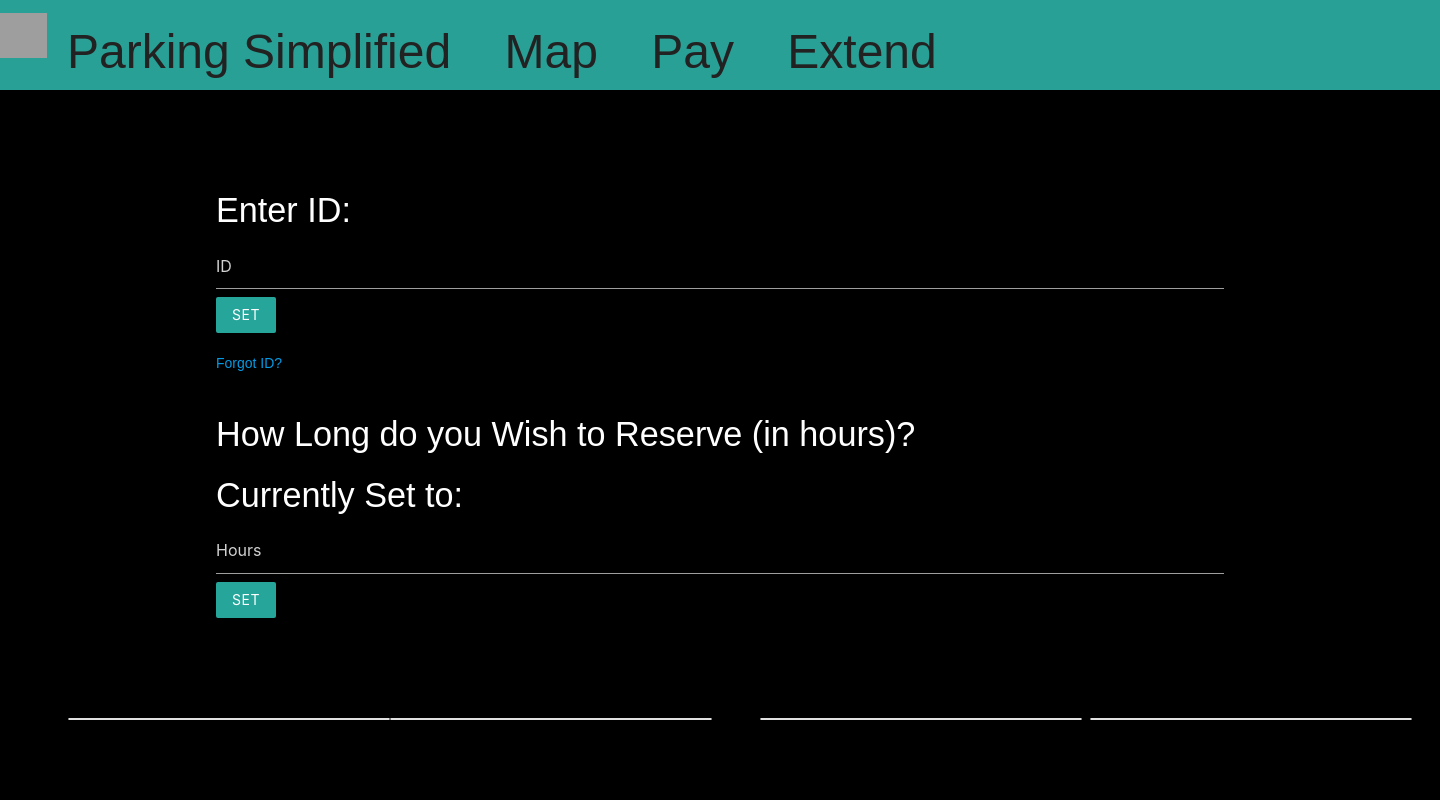
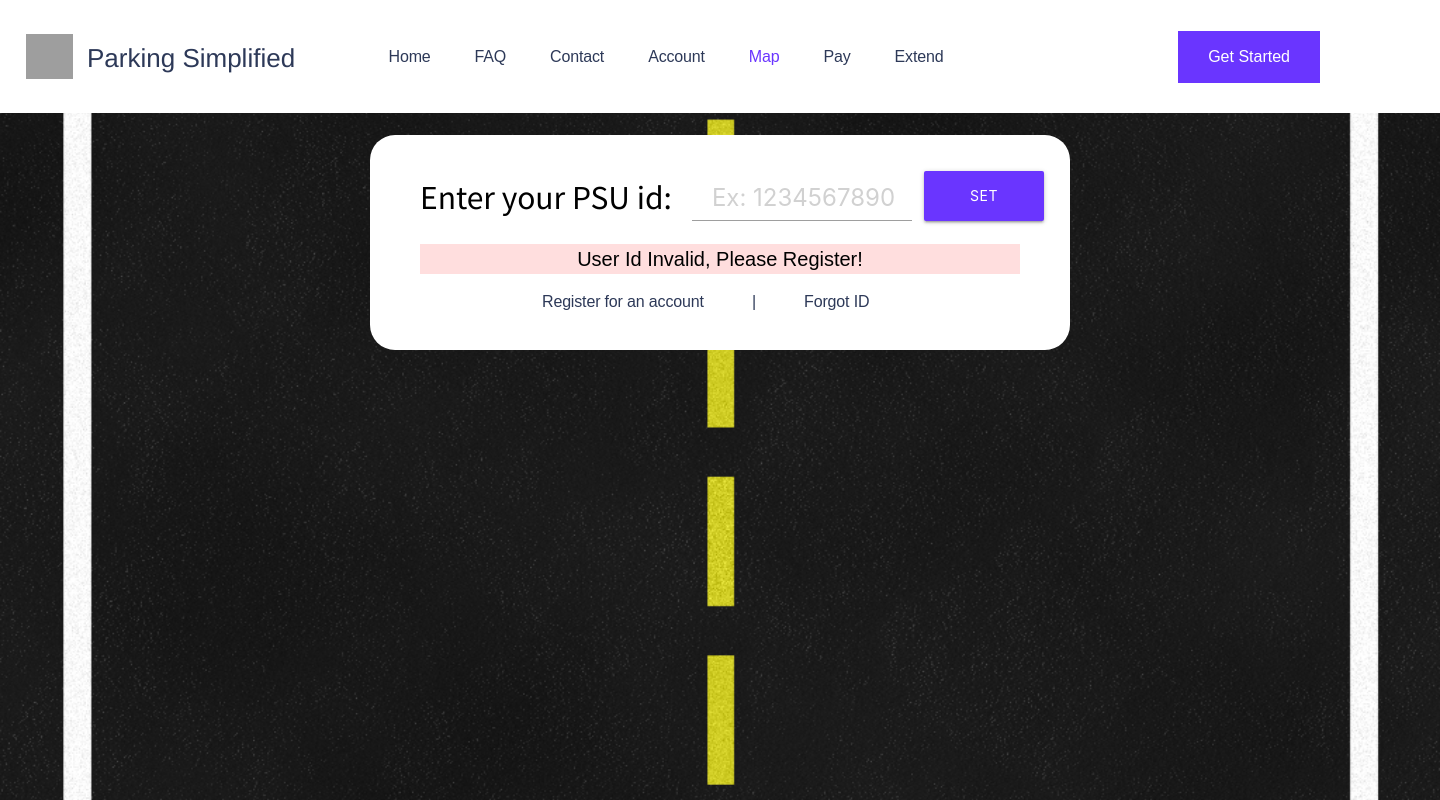
Before and after one commit to creethewolf/parking-app, a PHP site: page /SignedIn/map.html in a window 1440 px wide. Run offline with PHP 8.4, Linux system fonts and the light colour scheme; some libraries are stand-ins or nearby versions; grey boxes are pictures that could not be loaded.

Commit message:
added Gui for Map

```diff
--- a/SignedIn/map.html
+++ b/SignedIn/map.html
@@ -7,36 +7,148 @@
     <link href="../css/webflow.css" rel="stylesheet" type="text/css">
 
     <link rel="icon" type="image/png" href="../images/img-01.png"/>
-
+    <link href="../css/normalize.css" rel="stylesheet" type="text/css">
+    <link href="../css/webflow.css" rel="stylesheet" type="text/css">
+    <link href="../css/capstone-6a6d26.webflow.css" rel="stylesheet" type="text/css">
+    <link rel="preconnect" href="https://fonts.gstatic.com">
+    <link href="https://fonts.googleapis.com/css2?family=Noto+Sans+JP&display=swap" rel="stylesheet">
 
     <!-- Compiled and minified CSS -->
     <link rel="stylesheet" href="https://cdnjs.cloudflare.com/ajax/libs/materialize/1.0.0/css/materialize.min.css">
-
-    <!-- Compiled and minified JavaScript -->
     <script src="https://cdnjs.cloudflare.com/ajax/libs/materialize/1.0.0/js/materialize.min.js"></script>
-
     <link href="https://fonts.googleapis.com/icon?family=Material+Icons" rel="stylesheet">
-
     <link rel="stylesheet" href="../style.css">
 
+<style>
+body{
+  background-image: url("road.jpg") !important;
+  background-size: cover !important;
+  margin-top: 0em;
+  background-repeat: repeat;
 
+}
+#btn-sub{
+		background-color: #6a35ff;
+    color: white;
+    border: none;
+    width: 120px;
+    height: 50px;
+}
+.btn1{
+  margin-left: 36em;
+  margin-top: -6em;
+}
+.btn2{
+  margin-left: 2em;
+  margin-top: -1em;
+}
+#cont{
+  background-color: white;
+  border: none;
+  margin-top: 5em;
+  border-radius: 25px;
+  width: 700px;
+  height: auto;
+  margin-left: auto;
+  margin-right: auto;
+  padding: 20px 20px;
+  padding-left: 50px;
+}
+input{
+  width: 200px !important;
+  font-size: 24px !important;
+  margin-left: 20px !important;
+  padding-left: 20px !important;
+
+}
+input, h3, #font{
+    color: black;
+}
+#curruser{
+  font-family: 'Noto Sans JP', sans-serif;
+  font-size: 20px;
+  text-align: center;
+  color: black;
+}
+#font{
+  font-family: 'Noto Sans JP', sans-serif;
+  font-size: 30px;
+  color: black !important;
+  float: left;
+}
+#reg{
+  margin-left: 100px;
+}
+.mySetter{
+  color: black;
+  text-align: center;
+
+}
+#curruser{
+  margin-bottom: 20px;
+}
+#hou{
+  margin-left: 1em !important;
+}
+.H{
+  float: left;
+  font-family: 'Noto Sans JP', sans-serif;
+  font-size: 28px;
+  color: black;
+  margin-left: 4em;
+}
+#wrong{
+  color: black;
+  background-color: #ffdede;
+  text-align: center;
+  padding: 5px 5px;
+  width: 600px;
+  height: 30px;
+  float: left;
+  font-size: 20px;
+}
+#Navbar{
+  background-color: white;
+}
+#logout{
+  background-color: #DC143C;
+  padding-top: 18px !important;
+  width: 9em;
+  height: 10px;
+}
+</style>
 </head>
 
 
 <body>
 
-<nav role="navigation" class="nav-menu w-nav-menu">
-    <a href="index.html" class="brand w-nav-brand"><img src="images/Logo-Mark.svg" width="47" height="45" alt=""></a>
-    <a href="index.html" class="nav-link w-nav-link">Parking Simplified</a>
-    <a href="map.html" class="nav-link w-nav-link">Map</a>
-    <a href="pay.html" class="nav-link w-nav-link">Pay</a>
-    <a href="extend.html" class="nav-link w-nav-link">Extend</a>
+  <div data-collapse="medium" data-animation="default" data-duration="400" id="Navbar" data-w-id="8e7d6612-01c7-9bb0-1b73-9c98c9ce27b9" role="banner" class="navbar w-nav">
+     <div class="navigation-container">
+       <div class="navigation-left">
+         <a href="index.html" class="brand w-nav-brand"><img src="images/Logo-Mark.svg" width="47" height="45" alt=""></a>
+         <div class="text-block-81">Parking Simplified</div>
+       </div>
+         <div role="navigation" id = "myNav"class="nav-menu w-nav-menu">
+             <a href="../index.html" class="nav-link w-nav-link">Home</a>
+             <a href="../faq.html" class="nav-link w-nav-link">FAQ</a>
+             <a href="../contact.html" class="nav-link w-nav-link">Contact</a>
+             <a href="../login.html" class="nav-link w-nav-link">Account</a>
+           <a href="map.html" aria-current="page" class="nav-link w-nav-link w--current">Map</a>
+           <a href="pay.html" class="nav-link w-nav-link">Pay</a>
+           <a href="extend.html" class="nav-link w-nav-link">Extend</a>
+         </div>
+       <div class="navigation-right">
+         <div class="div-block-3">
+           <a href="../create.html" id = "getStart" class="button-navigation w-button">Get Started</a>
+           <a href="../index.html" id = "logout" class="button-navigation w-button">Logout</a>
+         </div>
+         <div class="menu-button w-nav-button">
+           <div class="icon-2 w-icon-nav-menu"></div>
+         </div>
+       </div>
+     </div>
+   </div>
 
-
-</nav>
-<br>
-<br>
-<br>
 
 <div class="container">
     <br>
@@ -63,72 +175,68 @@
     </div>
     <br>
 
-    <h3 id="curruser"></h3>
+    <br /><br />
+
+    <div id = "cont">
+      <p id = "curruser"></p>
+
+      <div id = "log_Block">
+
+          <p id = "font">Enter your PSU id:</p>
+          <form id="set_user_id">
+              <input type="text" name="new_user_id" placeholder="Ex: 1234567890">
+              <br>
+              <button id = "btn-sub" class="btn btn1">Set</button>
+              <div id="wrong">
+                <div>User Id Invalid, Please Register!</div>
+              </div>
+          </form>
+
+          <div id="reg">
+            <a href="../create.html" class="nav-link w-nav-link">Register for an account</a>
+            <a href="#" class="nav-link w-nav-link">|</a>
+            <a href="../forgot.html" class="nav-link w-nav-link">Forgot ID</a>
+          </div>
+
+      </div>
+
+
+
+
+          <div id="limit">
+              <p id = "font">
+                How Long do you Wish to Reserve (in hours)?
+              </p>
+
+              <form id="limit_form">
+                 <p class="H">
+                   Hours:
+                 </p>
+                  <input type="text" id = "hou" name="company_limit" placeholder="Ex: 5">
+                  <button id = "btn-sub" class="btn btn2">Set</button>
+              </form>
+
+              <p id="lim" class = "mySetter">
+
+              </p>
+          </div>
+
+  </div>
+
     <br>
-    <br>
-
-    <h4>Enter ID:</h4>
-    <form id="set_user_id">
-        <input type="text" name="new_user_id" placeholder="ID">
-        <br>
-        <button class="btn">Set</button>
-    </form>
-    <br>
-    <a href="https://psuparking.herokuapp.com/forgot.html">
-        Forgot ID?
-    </a>
     <br>
     <br>
 
 
-    <div id="limit">
-        <h4>How Long do you Wish to Reserve (in hours)? </h4>
-        <h4 id="lim">Currently Set to: </h4>
+<div id = "boom">
+  <ul id="companies_ul" class="collection"></ul>
+  <ul id="companies_ul2" class="collection"></ul>
 
+  <ul id="companies_ul3" class="collection"></ul>
 
-        <form id="limit_form">
-            <input type="text" name="company_limit" placeholder="Hours">
+  <ul id="companies_ul4" class="collection"></ul>
+</div>
 
-            <br>
-            <button class="btn">Set</button>
-        </form>
-        <br>
-        <br>
-    </div>
-    <br>
-
-
-
-    <!-- <div class="switch">
-         <input id="admin_toggle" class="cmn-toggle cmn-toggle-round" type="checkbox">
-         <label for="admin_toggle"></label>
-     </div>-->
-    <br>
-    <br>
-
-
-    <ul id="companies_ul" class="collection">
-
-
-    </ul>
-
-
-
-    <ul id="companies_ul2" class="collection">
-
-
-    </ul>
-
-
-    <ul id="companies_ul3" class="collection">
-
-
-    </ul>
-
-    <ul id="companies_ul4" class="collection">
-
-
-    </ul>
 
 </div>
 
--- a/js/app.js
+++ b/js/app.js
@@ -14,6 +14,16 @@ const form4 = document.getElementById("limit_form")
 const form5 = document.getElementById("issue_info")
 
 //const form2 = document.getElementById("toAdd")
+
+var myLogin = document.getElementById("log_Block");
+
+var logOut = document.getElementById("logout");
+logOut.style.display = "none";
+
+var getStart = document.getElementById("getStart");
+
+var myHours = document.getElementById("limit");
+myHours.style.display = "none";
 
 var currentUserId = null;
 var currentBalance = null;
@@ -1138,6 +1148,10 @@ form1.addEventListener("submit", (e) => {
     else {
         header.textContent = "Currently Logged in as User:   " + currentUserId;
         admin = false;
+        myHours.style.display = "block";
+        myLogin.style.display = "none";
+        getStart.style.display = "none";
+        logOut.style.display = "block";
     }
 
     db.collection("users").orderBy('userId').get().then(
--- a/style.css
+++ b/style.css
@@ -1,6 +1,4 @@
-body{
-    background-color: black;
-}
+
 #companies_ul
 {
     list-style-type: none;
@@ -10,6 +8,7 @@ body{
     position: absolute;
     width: 23em;
     right: 1050px;
+    border: none;
 
 
 }
@@ -24,8 +23,7 @@ body{
     width: 23em;
     position: absolute;
     left: 390px;
-
-
+    border: none;
 
 }
 
@@ -38,6 +36,7 @@ body{
     width: 23em;
     left: 760px;
     position: absolute;
+    border: none;
 
 
 }
@@ -52,48 +51,49 @@ body{
     width: 23em;
     left: 1090px;
     position: absolute;
+    border: none;
 
 
 }
 
 #companies_ul li
 {
-    border: 1px solid #ffffff;
-    margin: 4em 6em;
-    height: 8em;
-    width: 17.2em;
-    background: black;
+    margin: 4em 4.2em;
+    height: 6em;
+    width: 14.2em;
+    border-radius: 25px;
+    border: none;
 }
 
 
 
 #companies_ul2 li
 {
-    border: 1px solid #ffffff;
-    margin: 4em 0em;
-    height: 8em;
-    width: 17.2em;
-    background: black;
+    margin: 4em 4.2em;
+    height: 6em;
+    width: 14.2em;
+    border-radius: 25px;
+    border: none;
 }
 
 
 #companies_ul3 li
 {
-    border: 1px solid #ffffff;
-    margin: 4em 6em;
-    height: 8em;
-    width: 17.2em;
-    background: black;
+    margin: 4em 4.2em;
+    height: 6em;
+    width: 14.2em;
+    border-radius: 25px;
+    border: none;
 }
 
 
 #companies_ul4 li
 {
-    border: 1px solid #ffffff;
-    margin: 4em 0em;
-    height: 8em;
-    width: 17.2em;
-    background: black;
+    margin: 4em 4.2em;
+    height: 6em;
+    width: 14.2em;
+    border-radius: 25px;
+    border: none;
 }
 
 
@@ -102,22 +102,6 @@ body{
     background: #020000;
 }
 
-.container{
-    background: black;
-
-}
-
-input{
-    color: white;
-}
-
-h4{
-    color: white;
-}
-
-h3{
-    color: white;
-}
 
 .vertical2 {
     border-left: 1px solid #1f1f12;
@@ -179,14 +163,6 @@ p{
 
 }
 
-nav{
-    background-color: #29a096;
-    height: 90px;
-    font-size: 48px;
-    color: black;
-
-
-}
 
 /* The Modal (background) */
 .modal {
```
Also changed, not shown: SignedIn/road.jpg (added).
